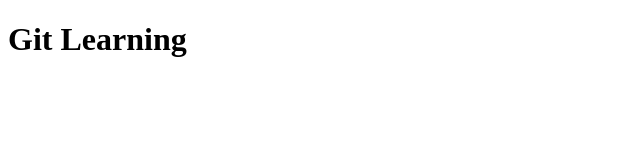
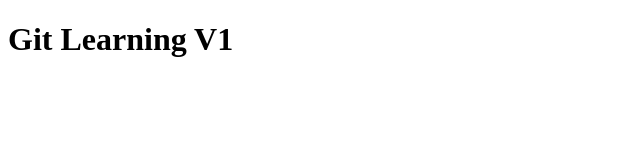
Before and after one commit to Ananya-085/myrepo, a plain HTML site: page index.html in a window 1280 px wide. Shown: the full height of the page, 0-640 px from the left. Drawn offline with Linux system fonts and the light colour scheme.

Commit message:
Version1

```diff
--- a/index.html
+++ b/index.html
@@ -6,6 +6,6 @@
     <title>Document</title>
 </head>
 <body>
-    <h1>Git Learning </h1>
+    <h1>Git Learning V1 </h1>
 </body>
 </html>
```
